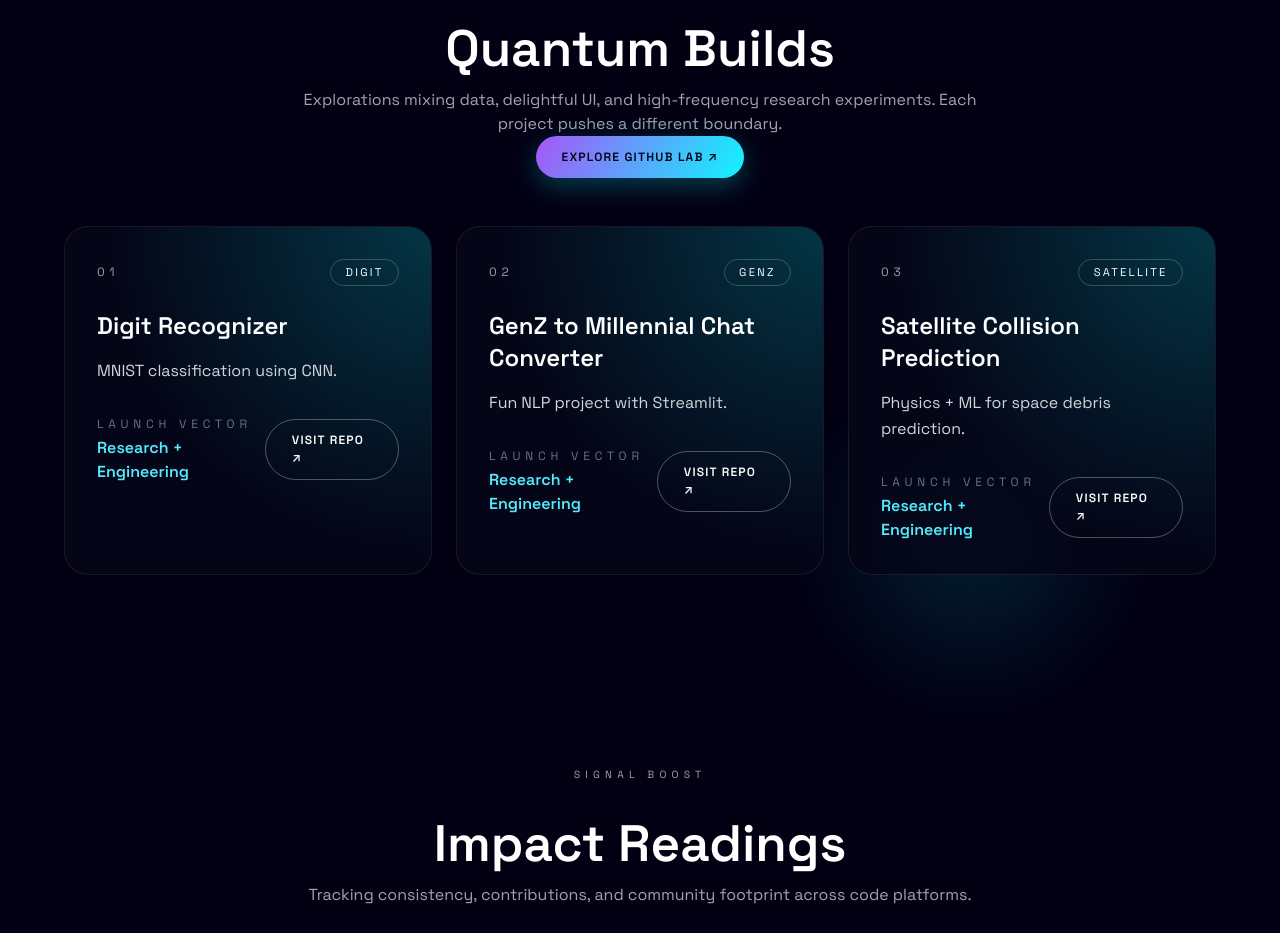
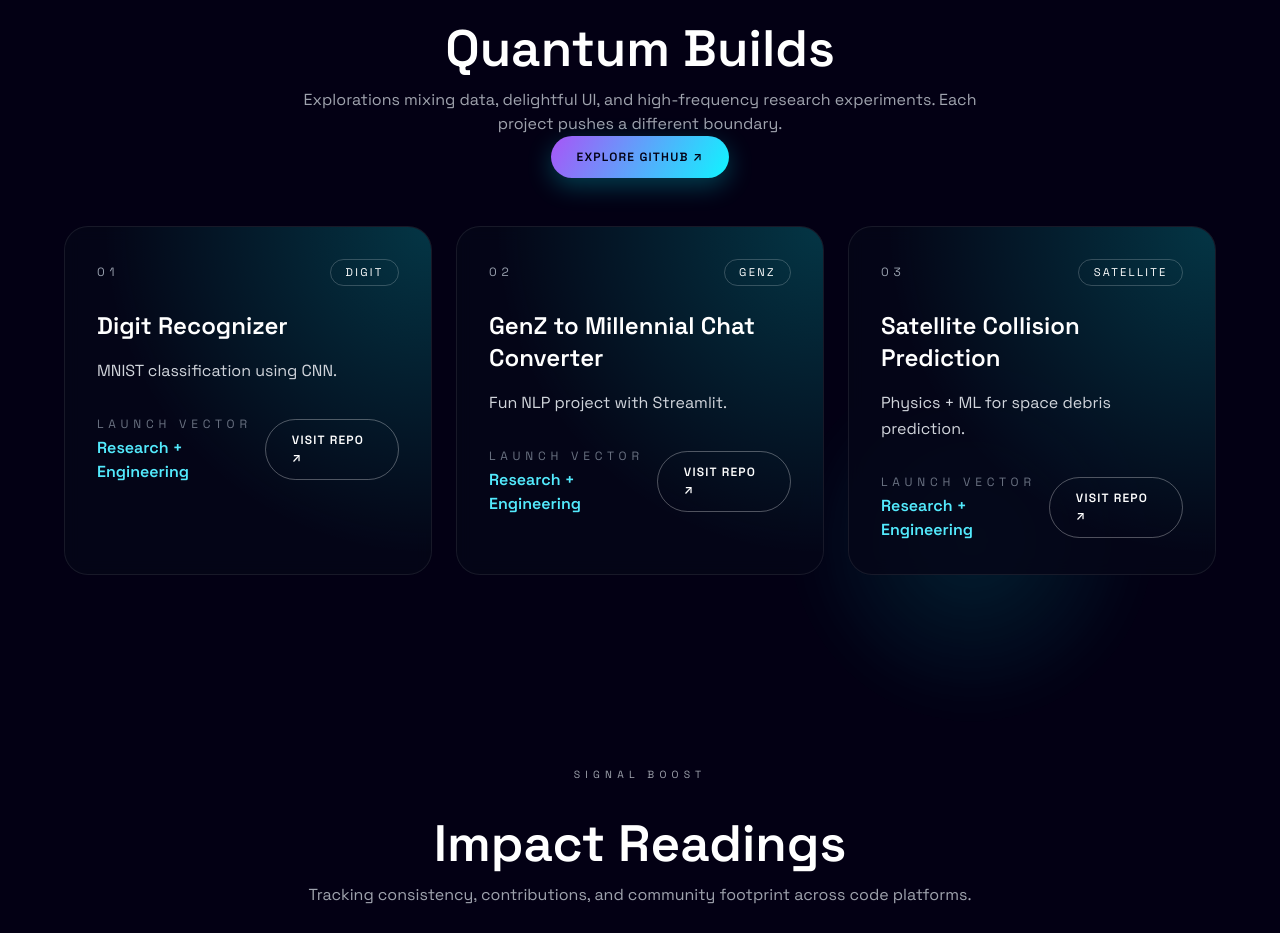
Before and after one commit to AnirbansarkarS/Portfolio-Website-by-React-JS, a React (Vite) app: page / in a window 1280 px wide. Shown: the part 5500-6433 px from the top of the page. Built offline with nearby package versions, Linux system fonts and the light colour scheme.

Commit message:
linkings

```diff
--- a/src/components/contacts.jsx
+++ b/src/components/contacts.jsx
@@ -50,7 +50,7 @@
             sanirban2006@gmail.com
           </a>
           <a
-            href="https://www.linkedin.com"
+            href="https://www.linkedin.com/in/anirban-sarkar-259b44309/"
             target="_blank"
             rel="noreferrer"
             className="ghost-chip text-center"
--- a/src/components/projects.jsx
+++ b/src/components/projects.jsx
@@ -19,7 +19,7 @@
             rel="noreferrer"
             className="primary-chip"
           >
-            Explore GitHub Lab ↗
+            Explore GitHub ↗
           </a>
         </div>
 
```
